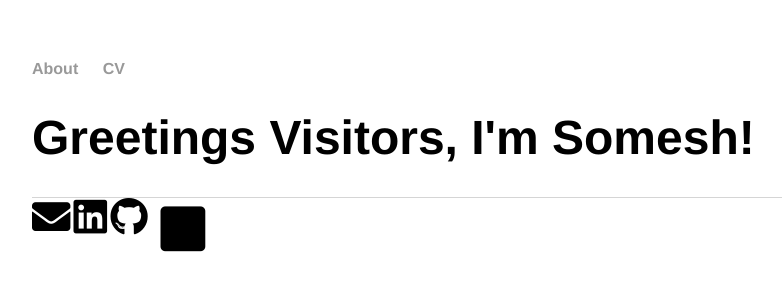
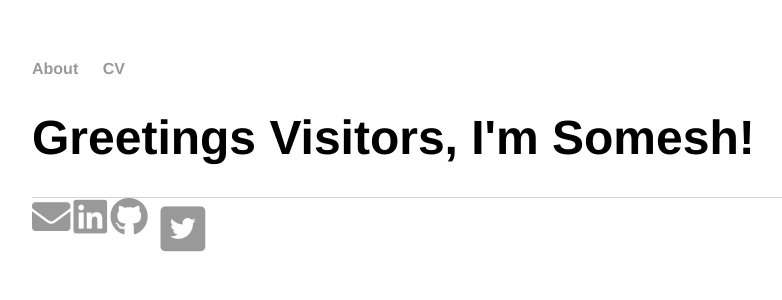
Before and after one commit to saisomesh2594/saisomesh2594.github.io, a Jekyll site: the page built from index.html, in a window 1280 px wide. Shown: the top 300 px of the page, without its empty margins (160-942 px from the left). Built offline with Jekyll 4.4.1, drawn with Linux system fonts in a browser that asks for light colours.

Commit message:
Update main.css

```diff
--- a/css/main.css
+++ b/css/main.css
@@ -37,7 +37,3 @@ footer {
     border-top: 1px solid #d5d5d5;
     font-size: .8em;
 }
-i.fas,
-i.fab {
-    color: #000;
-  }
```
